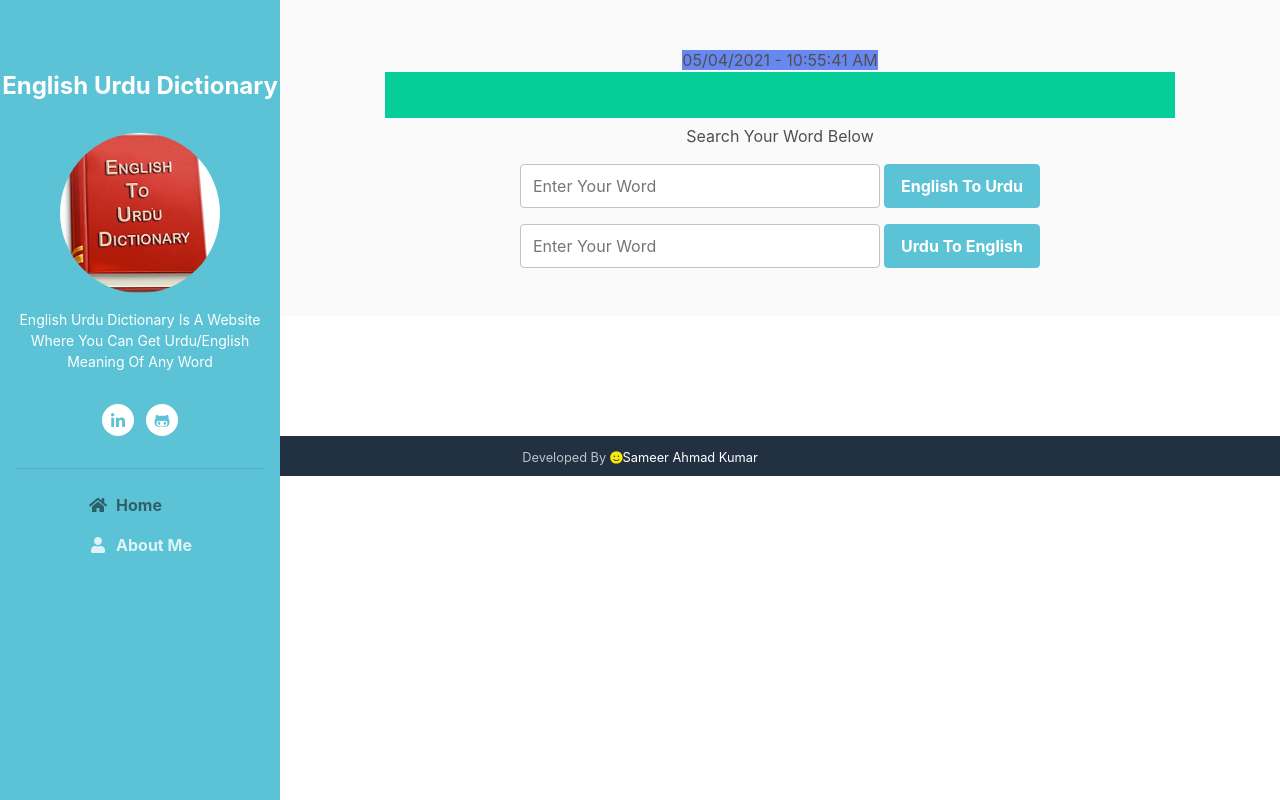
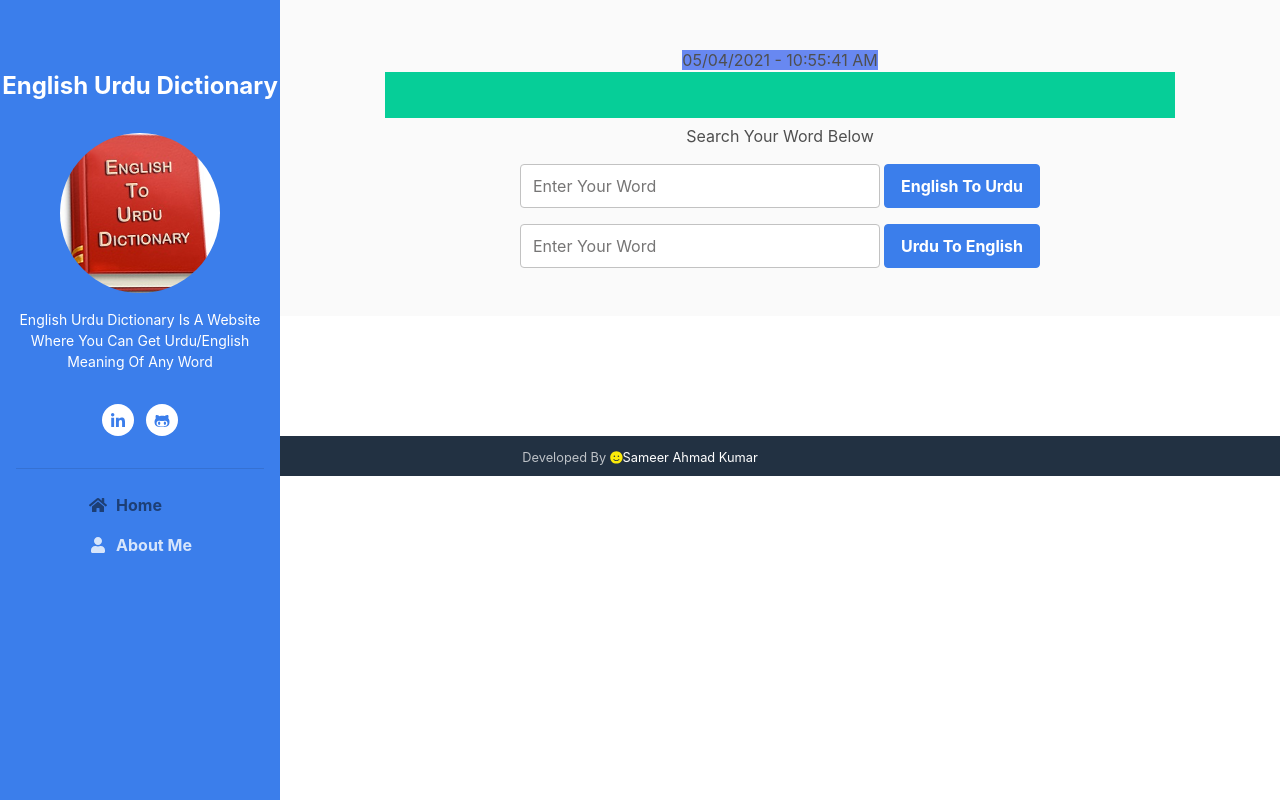
Before and after one commit to SameerAhmad12/english2urdu, a Django app: template templates/index.htm in a window 1280 px wide. Run offline with Django 3.2, Linux system fonts and the light colour scheme; the template is opened without the code that fills it, so the values that code supplies are empty; some libraries are stand-ins or nearby versions.

Commit message:
update theme

```diff
--- a/templates/index.htm
+++ b/templates/index.htm
@@ -17,7 +17,7 @@
     <script defer src="https://use.fontawesome.com/releases/v5.7.1/js/all.js" integrity="sha384-eVEQC9zshBn0rFj4+TU78eNA19HMNigMviK/PU/FFjLXqa/GKPgX58rvt5Z8PLs7" crossorigin="anonymous"></script>
 
     <!-- Theme CSS -->
-    <link id="theme-style" rel="stylesheet" href="{% static 'assets/css/theme-2.css' %}">
+    <link id="theme-style" rel="stylesheet" href="{% static 'assets/css/theme-3.css' %}">
 
 </head>
 
```
